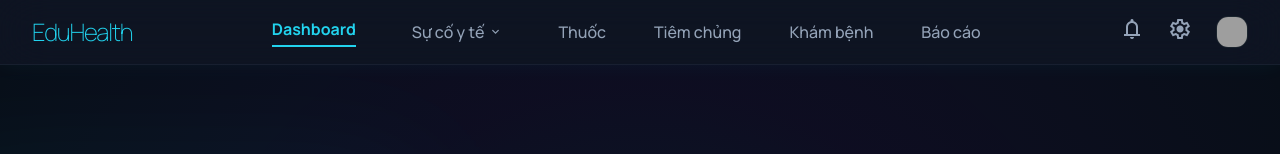
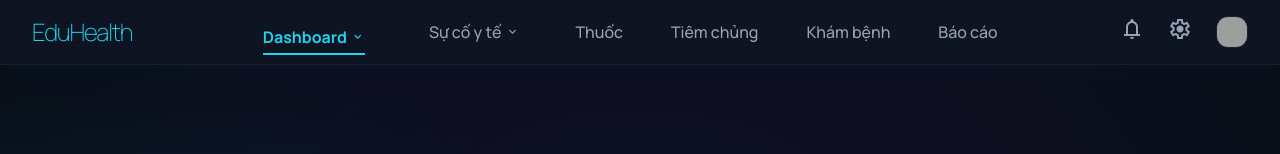
Before and after one commit to phanvietvan/EduHealth-System, a React (Vite) app in the folder frontend/: page / in a window 1280 px wide. Shown: the top 154 px of the page. Built offline with nearby package versions, Linux system fonts and the light colour scheme; grey boxes are pictures that could not be loaded.

Commit message:
Add sub-menu for Dashboard: Overview, Stats, and Today's Warnings

```diff
--- a/frontend/src/App.jsx
+++ b/frontend/src/App.jsx
@@ -10,7 +10,22 @@ function App() {
             EduHealth
           </div>
           <div className="hidden lg:flex items-center gap-12">
-            <a className="text-cyan-400 font-bold border-b-2 border-cyan-400 pb-1 font-manrope transition-all duration-300" href="#">Dashboard</a>
+            {/* Dropdown: Dashboard */}
+            <div className="relative group px-2">
+              <button className="flex items-center gap-1 text-cyan-400 font-bold border-b-2 border-cyan-400 pb-1 font-manrope transition-all duration-300 py-4">
+                Dashboard
+                <span className="material-symbols-outlined text-sm">expand_more</span>
+              </button>
+
+              {/* Menu con */}
+              <div className="absolute left-0 top-full hidden group-hover:block w-64 pt-2 animate-in fade-in slide-in-from-top-2 duration-300">
+                <div className="bg-slate-900/90 backdrop-blur-xl border border-white/10 rounded-xl overflow-hidden shadow-2xl">
+                  <a href="#" className="block px-6 py-3 text-sm text-slate-300 hover:bg-cyan-500/10 hover:text-cyan-300 transition-colors">Tổng quan hệ thống</a>
+                  <a href="#" className="block px-6 py-3 text-sm text-slate-300 hover:bg-cyan-500/10 hover:text-cyan-300 transition-colors">Thống kê nhanh (số học sinh, sự cố, thuốc)</a>
+                  <a href="#" className="block px-6 py-3 text-sm font-bold text-red-400 hover:bg-red-500/10 transition-colors border-t border-white/5">Cảnh báo hôm nay</a>
+                </div>
+              </div>
+            </div>
             {/* Dropdown: Sự cố y tế */}
             <div className="relative group px-2">
               <button className="flex items-center gap-1 text-slate-400 font-medium font-manrope hover:text-cyan-300 transition-colors duration-300 py-4">
```
